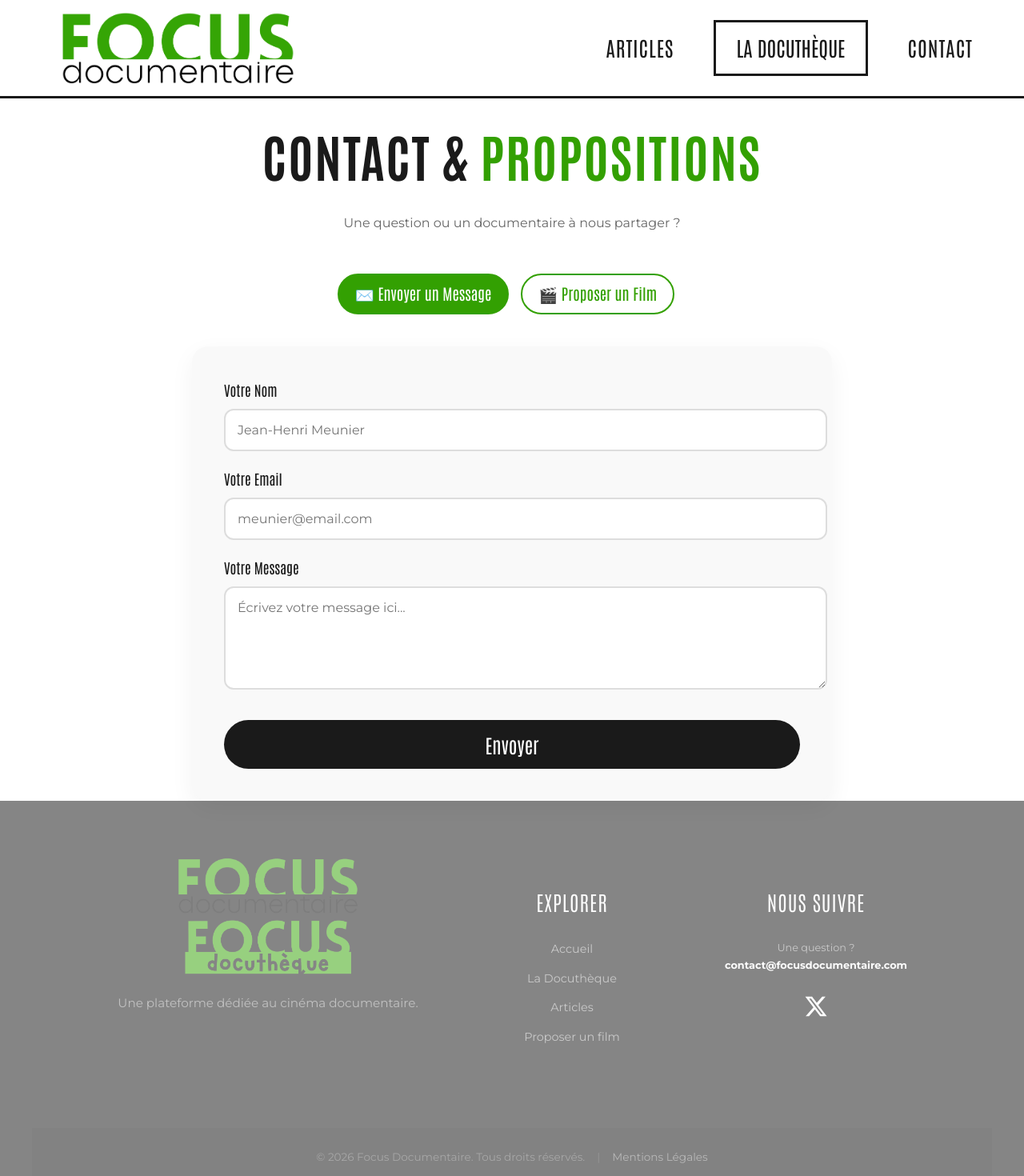
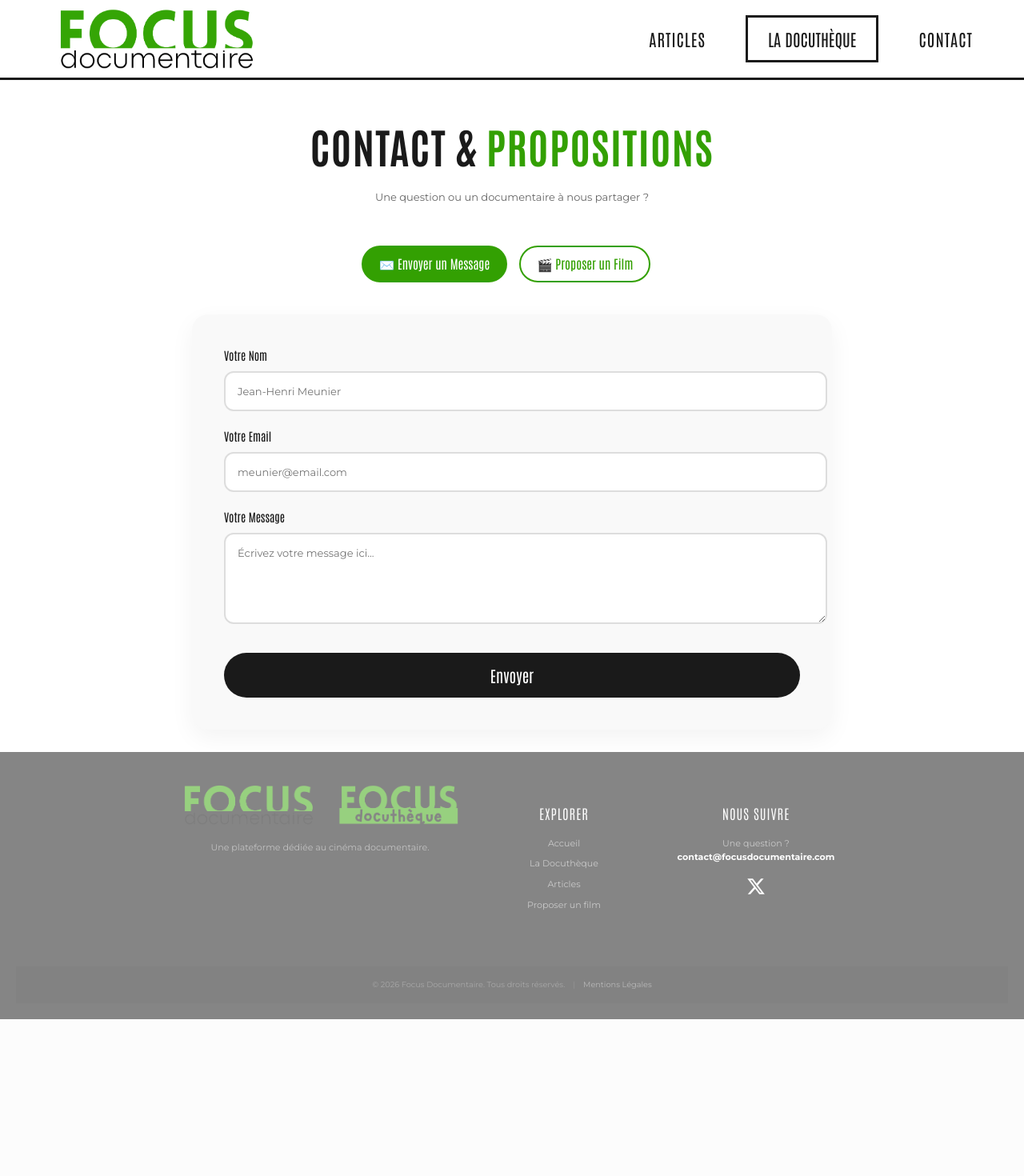
Before and after one commit to Batla333/focus-documentaire-v2, a Next.js app: page /contact in a window 1280 px wide. Shown: the top 1470 px of the page at 80% size. After the commit the page ends 1274 px from the top, so only its background shows below. Built offline with nearby package versions, Linux system fonts and the light colour scheme.

Commit message:
Correction bug affichages en gros et slider

```diff
--- a/src/app/Footer.js
+++ b/src/app/Footer.js
@@ -4,78 +4,83 @@ import Link from 'next/link';
 export default function Footer() {
   const currentYear = new Date().getFullYear();
 
-  // Styles pour les liens
+  // Styles COMPACTS pour les liens
   const linkStyle = {
-    color: '#999', // Gris clair
+    color: '#999',
     textDecoration: 'none',
     fontFamily: 'var(--font-montserrat)',
-    fontSize: '0.9rem',
-    marginBottom: '12px',
+    fontSize: '0.85rem', // Réduit
+    marginBottom: '8px',  // Réduit
     display: 'block',
     transition: 'color 0.3s'
   };
 
-  // Fonctions pour gérer le survol
   const handleHover = (e) => e.target.style.color = '#33a002';
   const handleLeave = (e) => e.target.style.color = '#999';
 
   const titleStyle = {
     color: '#fff',
-    fontFamily: 'var(--font-bebas)', // Utilise la police Antonio
+    fontFamily: 'var(--font-bebas)',
     fontWeight: '300',
-    fontSize: '1.6rem',
-    marginBottom: '25px',
+    fontSize: '1.3rem', // Réduit
+    marginBottom: '15px', // Réduit
     letterSpacing: '1px'
   };
 
   return (
-    <footer style={{ backgroundColor: '#111', color: 'white', paddingTop: '70px', marginTop: 'auto' }}>
+    // Padding global réduit
+    <footer style={{ backgroundColor: '#111', color: 'white', paddingTop: '40px', marginTop: 'auto' }}>
 
       <div style={{
-        maxWidth: '1200px',
+        maxWidth: '1000px', // Plus étroit
         margin: '0 auto',
         padding: '0 5%',
         display: 'flex',
         flexWrap: 'wrap',
         justifyContent: 'center',
-        gap: '80px',
-        paddingBottom: '60px'
+        gap: '40px', // Gap réduit
+        paddingBottom: '40px' // Réduit
       }}>
 
-        {/* COLONNE 1 : LOGO & DESCRIPTION */}
-        <div style={{ flex: '1 1 300px', maxWidth: '400px', marginBottom: '30px', textAlign: 'center' }}>
+        {/* COLONNE 1 : LOGOS & DESCRIPTION */}
+        <div style={{ flex: '1 1 250px', maxWidth: '350px', marginBottom: '20px', textAlign: 'center' }}>
+
+          {/* MODIFICATION : SUPPRESSION DES FONDS BLANCS */}
+          {/* Les logos sont juste posés côte à côte, transparents */}
+          <div style={{ display: 'flex', justifyContent: 'center', gap: '20px', marginBottom: '20px', alignItems: 'center' }}>
               <img
                 src="/images/logo.png"
                 alt="Focus Documentaire"
-            style={{ height: '70px', width: 'auto', marginBottom: '25px', margin: '0 auto' }}
+                style={{ height: '50px', width: 'auto', display: 'block' }}
               />
               <img
                 src="/images/logo-docutheque.png"
-            alt="Focus Documentaire"
-            style={{ height: '70px', width: 'auto', marginBottom: '25px', margin: '0 auto' }}
+                alt="Focus Docuthèque"
+                style={{ height: '50px', width: 'auto', display: 'block' }}
               />
-          <p style={{ fontFamily: 'var(--font-montserrat)', color: '#888', fontSize: '0.95rem', lineHeight: '1.7' }}>
+          </div>
+
+          <p style={{ fontFamily: 'var(--font-montserrat)', color: '#888', fontSize: '0.85rem', lineHeight: '1.5' }}>
             Une plateforme dédiée au cinéma documentaire.
           </p>
         </div>
 
         {/* COLONNE 2 : NAVIGATION */}
-        <div style={{ flex: '0 1 200px', marginBottom: '30px', textAlign: 'center' }}>
+        <div style={{ flex: '0 1 180px', marginBottom: '20px', textAlign: 'center' }}>
           <h4 style={titleStyle}>EXPLORER</h4>
           <nav style={{ display: 'flex', flexDirection: 'column', alignItems: 'center' }}>
             <Link href="/" style={linkStyle} onMouseEnter={handleHover} onMouseLeave={handleLeave}>Accueil</Link>
             <Link href="/docutheque" style={linkStyle} onMouseEnter={handleHover} onMouseLeave={handleLeave}>La Docuthèque</Link>
             <Link href="/article" style={linkStyle} onMouseEnter={handleHover} onMouseLeave={handleLeave}>Articles</Link>
             <Link href="/contact" style={linkStyle} onMouseEnter={handleHover} onMouseLeave={handleLeave}>Proposer un film</Link>
-
           </nav>
         </div>
 
         {/* COLONNE 3 : CONTACT & SOCIAL */}
-        <div style={{ flex: '0 1 250px', marginBottom: '30px', textAlign: 'center' }}>
+        <div style={{ flex: '0 1 220px', marginBottom: '20px', textAlign: 'center' }}>
           <h4 style={titleStyle}>NOUS SUIVRE</h4>
 
-          <p style={{ marginBottom: '20px', fontFamily: 'var(--font-montserrat)', color: '#999' }}>
+          <p style={{ marginBottom: '15px', fontFamily: 'var(--font-montserrat)', color: '#999', fontSize: '0.85rem' }}>
             Une question ?<br/>
             <a href="mailto:contact@focusdocumentaire.com" style={{ color: '#fff', textDecoration: 'none', fontWeight: 'bold', transition: 'color 0.3s' }} onMouseEnter={(e) => e.target.style.color = '#33a002'} onMouseLeave={(e) => e.target.style.color = '#fff'}>
               contact@focusdocumentaire.com
@@ -83,7 +88,7 @@ export default function Footer() {
           </p>
 
           {/* Réseau Social : X */}
-          <div style={{ display: 'flex', justifyContent: 'center', marginTop: '25px' }}>
+          <div style={{ display: 'flex', justifyContent: 'center', marginTop: '15px' }}>
             <a
               href="https://x.com/focus_doc"
               target="_blank"
@@ -92,7 +97,7 @@ export default function Footer() {
               onMouseEnter={(e) => { e.currentTarget.style.color = '#33a002'; e.currentTarget.style.transform = 'scale(1.1)'; }}
               onMouseLeave={(e) => { e.currentTarget.style.color = 'white'; e.currentTarget.style.transform = 'scale(1)'; }}
             >
-              <svg width="30" height="30" viewBox="0 0 24 24" fill="currentColor">
+              <svg width="24" height="24" viewBox="0 0 24 24" fill="currentColor">
                 <path d="M18.244 2.25h3.308l-7.227 8.26 8.502 11.24H16.17l-5.214-6.817L4.99 21.75H1.68l7.73-8.835L1.254 2.25H8.08l4.713 6.231zm-1.161 17.52h1.833L7.084 4.126H5.117z" />
               </svg>
             </a>
@@ -101,11 +106,11 @@ export default function Footer() {
 
       </div>
 
-      {/* BANDEAU DU BAS */}
-      <div style={{ backgroundColor: '#0a0a0a', padding: '25px 5%', textAlign: 'center' }}>
-        <p style={{ fontFamily: 'var(--font-montserrat)', fontSize: '0.85rem', color: '#555', margin: 0 }}>
+      {/* BANDEAU DU BAS COMPACT */}
+      <div style={{ backgroundColor: '#0a0a0a', padding: '15px 5%', textAlign: 'center' }}>
+        <p style={{ fontFamily: 'var(--font-montserrat)', fontSize: '0.75rem', color: '#555', margin: 0 }}>
           © {currentYear} Focus Documentaire. Tous droits réservés.
-          <span style={{ margin: '0 15px', color: '#333' }}>|</span>
+          <span style={{ margin: '0 10px', color: '#333' }}>|</span>
           <Link href="/mentions-legales" style={{ color: '#777', textDecoration: 'none', transition: 'color 0.3s' }} onMouseEnter={handleHover} onMouseLeave={(e) => e.target.style.color = '#777'}>
             Mentions Légales
           </Link>
--- a/src/app/Header.js
+++ b/src/app/Header.js
@@ -11,28 +11,24 @@ export default function Header() {
       width: '100%',
       boxSizing: 'border-box',
       zIndex: 100,
-      // Padding réduit (15px au lieu de 35px) pour un header moins "haut"
-      padding: '15px 5%',
+      // MODIF : Padding un peu plus généreux pour le grand logo
+      padding: '10px 5%',
       display: 'flex',
       justifyContent: 'space-between',
       alignItems: 'center',
-
-      // 1. Fond blanc très légèrement transparent (0.95)
       backgroundColor: 'rgba(255, 255, 255, 0.95)',
-
-      // 2. Ligne noire solide en bas pour bien délimiter
-      // Si tu préfères le vert, remplace #1a1a1a par #33a002
-      borderBottom: '3px solid #1a1a1a'
+      borderBottom: '3px solid #1a1a1a',
+      // MODIF : On augmente la hauteur de la barre pour loger le logo (100px)
+      height: '100px'
     }}>
 
-      {/* --- STYLES CSS --- */}
+      {/* --- VOS STYLES INCHANGÉS --- */}
       <style>{`
         .nav-link {
           position: relative;
           text-decoration: none;
           color: #1a1a1a;
           font-family: var(--font-bebas);
-          /* Police plus grosse (1.6rem) pour mettre en avant */
           font-size: 1.6rem;
           letter-spacing: 1px;
           padding: 5px 0;
@@ -47,7 +43,7 @@ export default function Header() {
           content: '';
           position: absolute;
           width: 0;
-          height: 3px; /* Soulignement un peu plus épais */
+          height: 3px;
           bottom: -5px;
           left: 0;
           background-color: #33a002;
@@ -59,11 +55,11 @@ export default function Header() {
         }
 
         .btn-docutheque {
-          padding: 10px 25px; /* Bouton un peu plus grand */
-          border: 3px solid #1a1a1a; /* Bordure plus épaisse */
+          padding: 10px 25px;
+          border: 3px solid #1a1a1a;
           color: #1a1a1a;
           font-family: var(--font-bebas);
-          font-size: 1.6rem; /* Texte plus gros */
+          font-size: 1.6rem;
           text-decoration: none;
           transition: all 0.3s ease;
           background: transparent;
@@ -85,12 +81,12 @@ export default function Header() {
           width={0}
           height={0}
           sizes="100vw"
-          // On garde ta contrainte de 90px de haut
-          style={{ width: 'auto', height: '90px' }}
+          // MODIFICATION ICI : On passe à 75px (au lieu de 50px)
+          style={{ width: 'auto', height: '75px' }}
         />
       </Link>
 
-      {/* 2. NAVIGATION */}
+      {/* 2. NAVIGATION INCHANGÉE */}
       <nav style={{ display: 'flex', gap: '50px', alignItems: 'center' }}>
 
         <Link href="/article" className="nav-link">
--- a/src/app/globals.css
+++ b/src/app/globals.css
@@ -8,16 +8,20 @@
   --text-dark: #1a1a1a;
   --font-titles: 'Montserrat', sans-serif;
   --font-body: 'Lora', serif;
-  --shadow-soft: 0 10px 30px rgba(0, 0, 0, 0.05);
+  --shadow-soft: 0 8px 20px rgba(0, 0, 0, 0.05); /* Ombres réduites */
   --transition: all 0.4s cubic-bezier(0.165, 0.84, 0.44, 1);
 }
 
 /* 2. BASE ET TYPOGRAPHIE */
+html {
+  font-size: 13px; /* On réduit la base globale pour que les 'rem' rétrécissent */
+}
+
 body {
   background-color: var(--bg-light);
   color: var(--text-dark);
   font-family: var(--font-body);
-  line-height: 1.7;
+  line-height: 1.6; /* Ligne un peu moins haute */
   margin: 0;
   -webkit-font-smoothing: antialiased;
 }
@@ -25,16 +29,18 @@ body {
 h1, h2, h3 {
   font-family: var(--font-titles);
   text-transform: uppercase;
-  letter-spacing: 2px;
+  letter-spacing: 1.5px;
   margin: 0;
 }
 
 /* 3. LE HEADER (Menu) */
+/* Note : Le style principal est géré dans votre Header.js,
+   mais on garde ceci pour assurer la cohérence si besoin */
 .main-header {
   background: white;
-  padding: 15px 5%; /* On réduit un peu la hauteur pour plus d'élégance */
+  padding: 8px 5%; /* Réduit de 15px à 8px */
   display: flex;
-  justify-content: space-between; /* Pousse le logo à gauche et la nav à droite */
+  justify-content: space-between;
   align-items: center;
   border-bottom: 1px solid rgba(0,0,0,0.05);
   position: sticky;
@@ -42,90 +48,74 @@ h1, h2, h3 {
   z-index: 1000;
 }
 
-.logo h1 {
-  font-weight: 900;
-  color: var(--focus-green);
-  font-size: 1.6rem;
-  letter-spacing: -1px;
-}
-
-.main-nav {
-  display: flex;
-  gap: 30px; /* Espace régulier entre chaque bouton */
-}
-.main-nav a {
-  font-family: var(--font-titles);
-  font-size: 0.85rem;
-  font-weight: 700;
-  text-decoration: none;
-  color: var(--text-dark);
-  margin-left: 30px;
-  transition: var(--transition);
-  opacity: 0.7;
-}
-
-.main-nav a:hover {
-  color: var(--focus-green);
-  opacity: 1;
-}
-
-/* 4. LE BANDEAU (Slider) */
+/* 4. LE BANDEAU (Slider / Actualités) */
 .hero-banner {
-  padding: 30px 5%;
+  padding: 20px 5%; /* Réduit de 30px */
+  /* AJOUT : On centre et on limite la largeur pour l'effet compact */
+  max-width: 900px;
+  margin: 0 auto;
 }
 
 .hero-banner > div {
-  border-radius: 20px !important; /* Arrondis pour casser le côté rigide */
+  border-radius: 15px !important;
   box-shadow: var(--shadow-soft);
   overflow: hidden;
   border: 1px solid rgba(0,0,0,0.03);
   transition: var(--transition);
+  /* AJOUT : On empêche le slider de devenir trop haut */
+  max-height: 400px;
 }
 
 /* 5. FOCUS DOCUTHÈQUE (Section centrale) */
 .docutheque-hero {
-  margin: 60px auto;
-  max-width: 1100px;
-  border-radius: 20px;
-  background: linear-gradient(135deg, var(--focus-green), var(--focus-dark-green));
-  padding: 80px 40px;
+  margin: 30px auto; /* Réduit de 60px */
+  max-width: 850px;  /* Réduit de 1100px -> Très important pour l'effet compact */
+  border-radius: 15px;
+
+  /* MODIFICATION : On utilise votre image et on garde le dégradé par-dessus pour la lisibilité */
+  background: linear-gradient(135deg, rgba(79, 128, 56, 0.9), rgba(63, 104, 44, 0.9)), url('/images/fond-docu.png');
+  background-size: cover;
+  background-position: center;
+
+  padding: 40px 20px; /* Réduit de 80px 40px */
   text-align: center;
-  box-shadow: 0 20px 40px rgba(79, 128, 56, 0.2);
+  box-shadow: 0 15px 30px rgba(79, 128, 56, 0.2);
   color: white;
 }
 
 .focus-docutheque-label {
   font-family: var(--font-titles);
   font-weight: 900;
-  font-size: 2.8rem;
-  margin-bottom: 15px;
-  letter-spacing: 4px;
+  font-size: 2.2rem; /* Réduit de 2.8rem */
+  margin-bottom: 10px;
+  letter-spacing: 2px;
 }
 
 .docutheque-hero p {
-  font-size: 1.2rem;
+  font-size: 1.1rem; /* Réduit */
   opacity: 0.9;
-  max-width: 700px;
+  max-width: 600px; /* Texte plus étroit pour être plus lisible */
   margin: 0 auto;
 }
 
 /* 6. GALERIE RÉALISATEURS */
 .realisateurs-section {
-  padding: 60px 5%;
+  padding: 30px 5%; /* Réduit de 60px */
   text-align: center;
 }
 
 .section-title {
-  font-size: 1.5rem;
-  margin-bottom: 50px;
+  font-size: 1.3rem;
+  margin-bottom: 30px; /* Réduit de 50px */
   color: #333;
 }
 
 .realisateurs-grid {
   display: grid;
-  grid-template-columns: repeat(auto-fit, minmax(250px, 1fr));
-  gap: 40px;
-  max-width: 1200px;
+  /* MODIFICATION : Cartes plus petites (180px au lieu de 250px) */
+  grid-template-columns: repeat(auto-fit, minmax(180px, 1fr));
+  gap: 25px; /* Réduit de 40px */
+  max-width: 900px; /* S'aligne avec la largeur du slider */
   margin: 0 auto;
 }
 
@@ -139,38 +129,39 @@ h1, h2, h3 {
   width: 100%;
   aspect-ratio: 1 / 1;
   object-fit: cover;
-  border-radius: 15px; /* Arrondis sur les portraits */
-  box-shadow: 0 10px 20px rgba(0,0,0,0.1);
+  border-radius: 10px;
+  box-shadow: 0 8px 15px rgba(0,0,0,0.1);
   transition: var(--transition);
 }
 
 .realisateur-card:hover img {
-  transform: translateY(-10px); /* Animation au survol */
-  box-shadow: 0 20px 40px rgba(0,0,0,0.15);
+  transform: translateY(-5px); /* Animation plus subtile */
+  box-shadow: 0 15px 30px rgba(0,0,0,0.15);
 }
 
 .realisateur-name {
-  margin-top: 20px;
+  margin-top: 15px;
   font-family: var(--font-titles);
   font-weight: 700;
-  font-size: 1.1rem;
-  letter-spacing: 1px;
+  font-size: 0.95rem; /* Réduit */
+  letter-spacing: 0.5px;
 }
 
 /* 7. FOOTER */
 footer {
-  padding: 40px;
-  margin-top: 60px;
+  padding: 20px;
+  margin-top: 30px; /* Réduit */
   border-top: 1px solid rgba(0,0,0,0.05);
   font-family: var(--font-titles);
-  font-size: 0.8rem;
+  font-size: 0.75rem;
   opacity: 0.5;
   text-align: center;
 }
 
+/* SWIPER ADJUSTMENTS */
 .swiper-button-next, .swiper-button-prev {
     color: white !important;
-    transform: scale(0.7);
+    transform: scale(0.6); /* Flèches plus petites */
 }
 
 .swiper-pagination-bullet-active {
@@ -178,5 +169,5 @@ footer {
 }
 
 .hero-slider {
-    padding: 20px 5%;
+    padding: 0; /* Suppression du padding interne */
 }
```
Also changed, not shown: src/app/HeroSlider.js (+14 -9 lines), src/app/docutheque/page.js (+60 -28 lines), src/app/page.js (+28 -17 lines), src/components/BannerDocutheque.js (+14 -13 lines), public/images/fipadoc-2026.jpg (added). Lines whose indentation alone changed are shown as unchanged.
